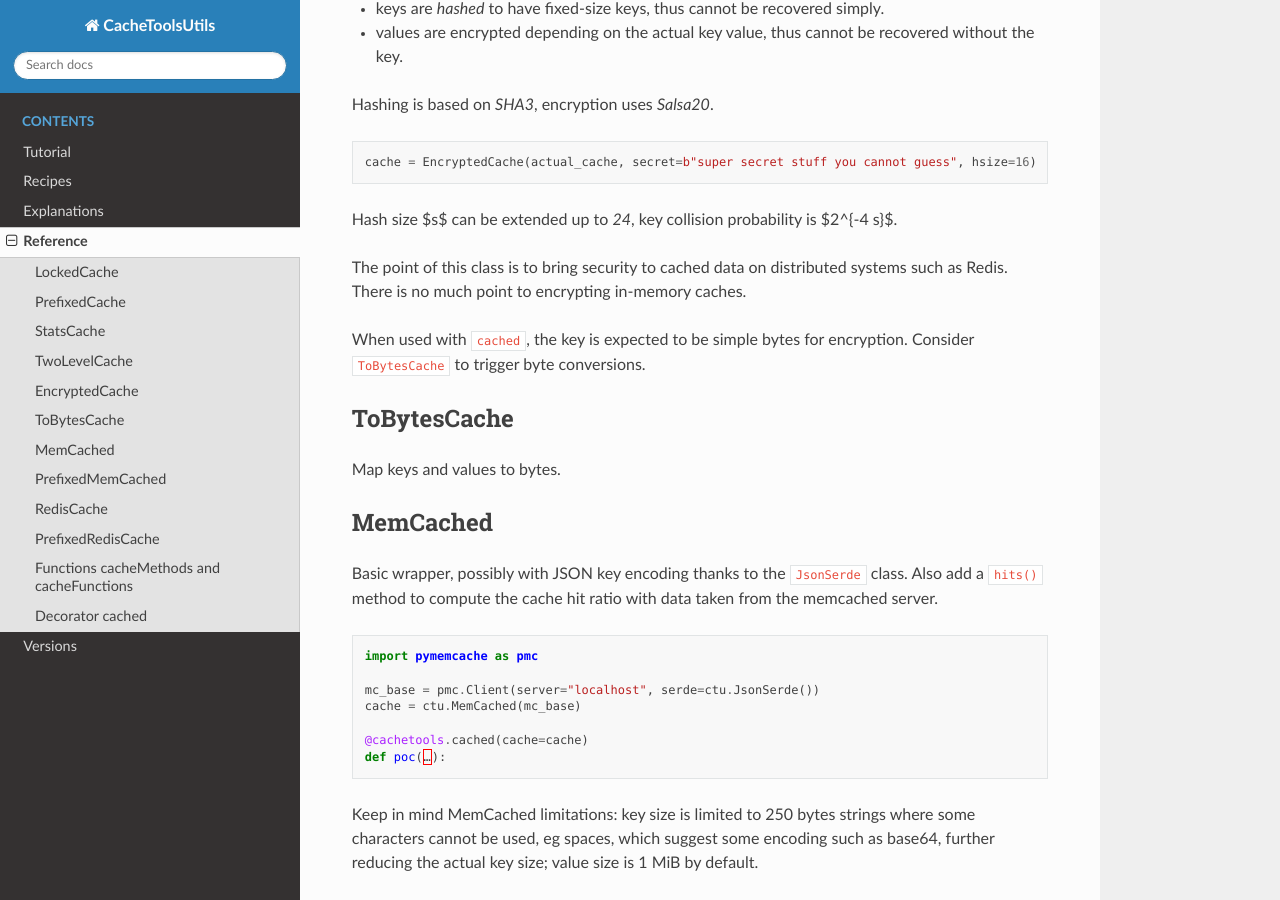
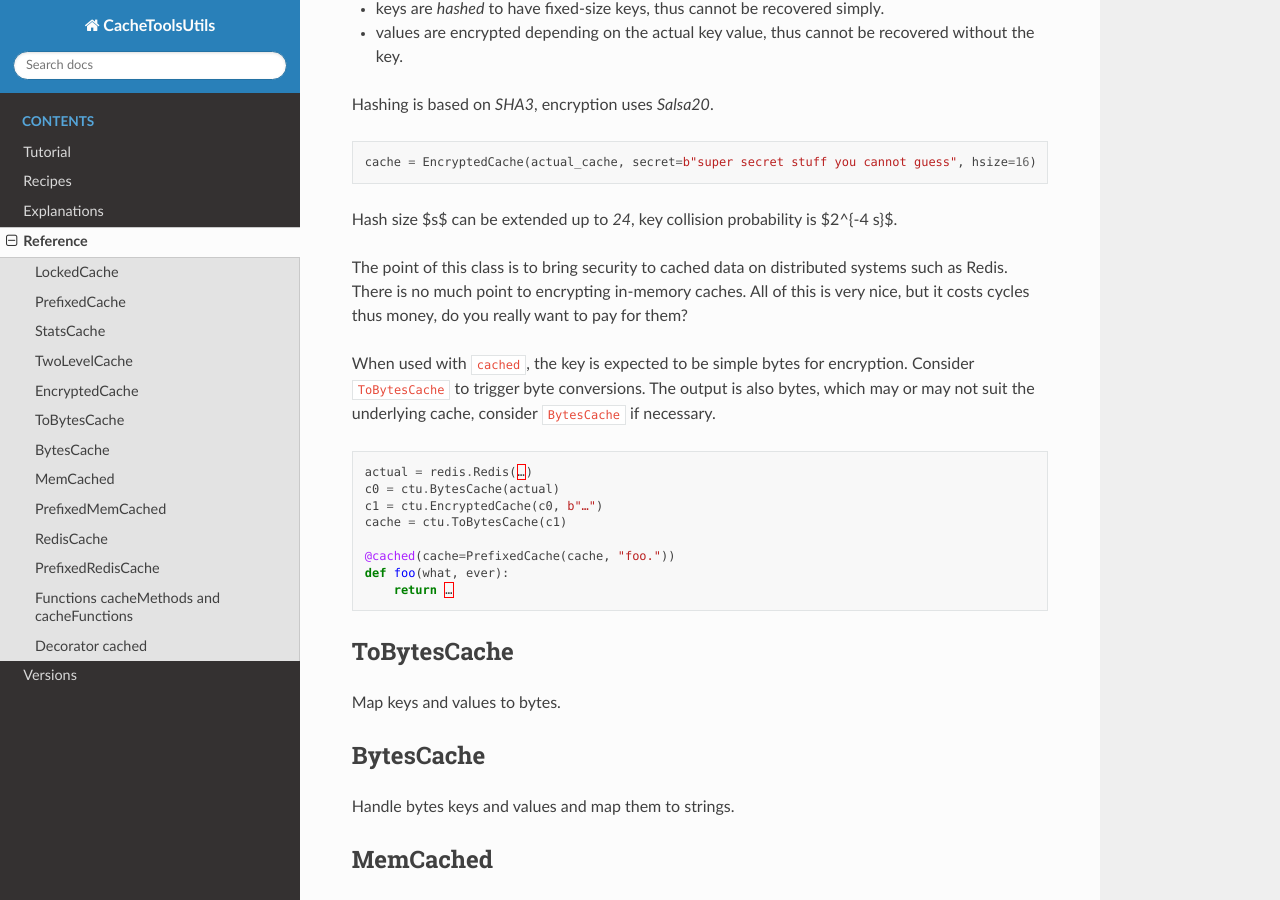
Before and after one commit to zx80/cachetools-utils, a Sphinx documentation site: the page built from docs/REFERENCE.md, in a window 1280 px wide and 900 px high, scrolled down 1792 px. Built offline with Sphinx 7.4.7 and the Read the Docs theme 3.1.0, drawn with Linux system fonts in a browser that asks for light colours; pages that are not in the unit, such as notebooks, are missing from menus.

Commit message:
improve doc

````diff
--- a/docs/REFERENCE.md
+++ b/docs/REFERENCE.md
@@ -97,13 +97,32 @@ Hash size $s$ can be extended up to _24_, key collision probability is $2^{-4 s}
 
 The point of this class is to bring security to cached data on distributed
 systems such as Redis.  There is no much point to encrypting in-memory caches.
+All of this is very nice, but it costs cycles thus money, do you really want to
+pay for them?
 
 When used with `cached`, the key is expected to be simple bytes for encryption.
 Consider `ToBytesCache` to trigger byte conversions.
+The output is also bytes, which may or may not suit the underlying cache, consider
+`BytesCache` if necessary.
+
+```python
+actual = redis.Redis(…)
+c0 = ctu.BytesCache(actual)
+c1 = ctu.EncryptedCache(c0, b"…")
+cache = ctu.ToBytesCache(c1)
+
+@cached(cache=PrefixedCache(cache, "foo."))
+def foo(what, ever):
+    return …
+```
 
 ## ToBytesCache
 
 Map keys and values to bytes.
+
+## BytesCache
+
+Handle bytes keys and values and map them to strings.
 
 ## MemCached
 
````
